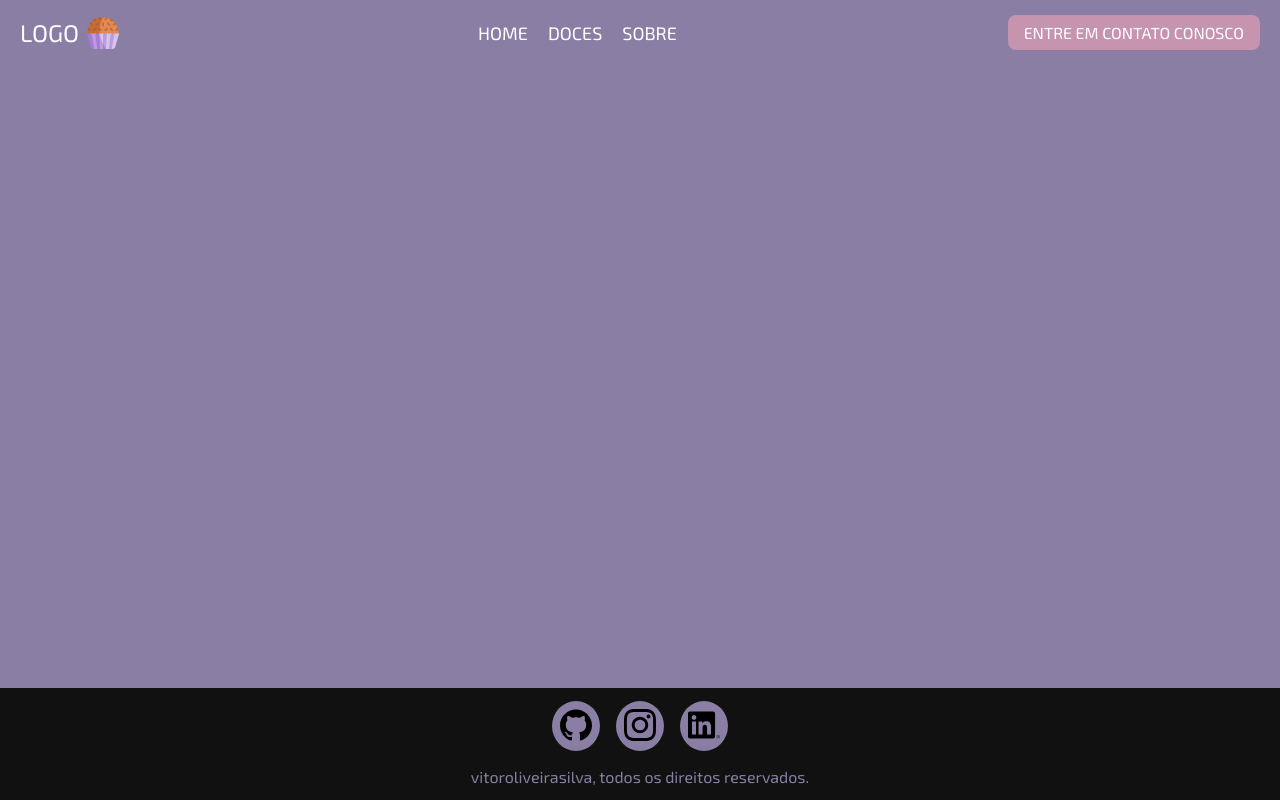
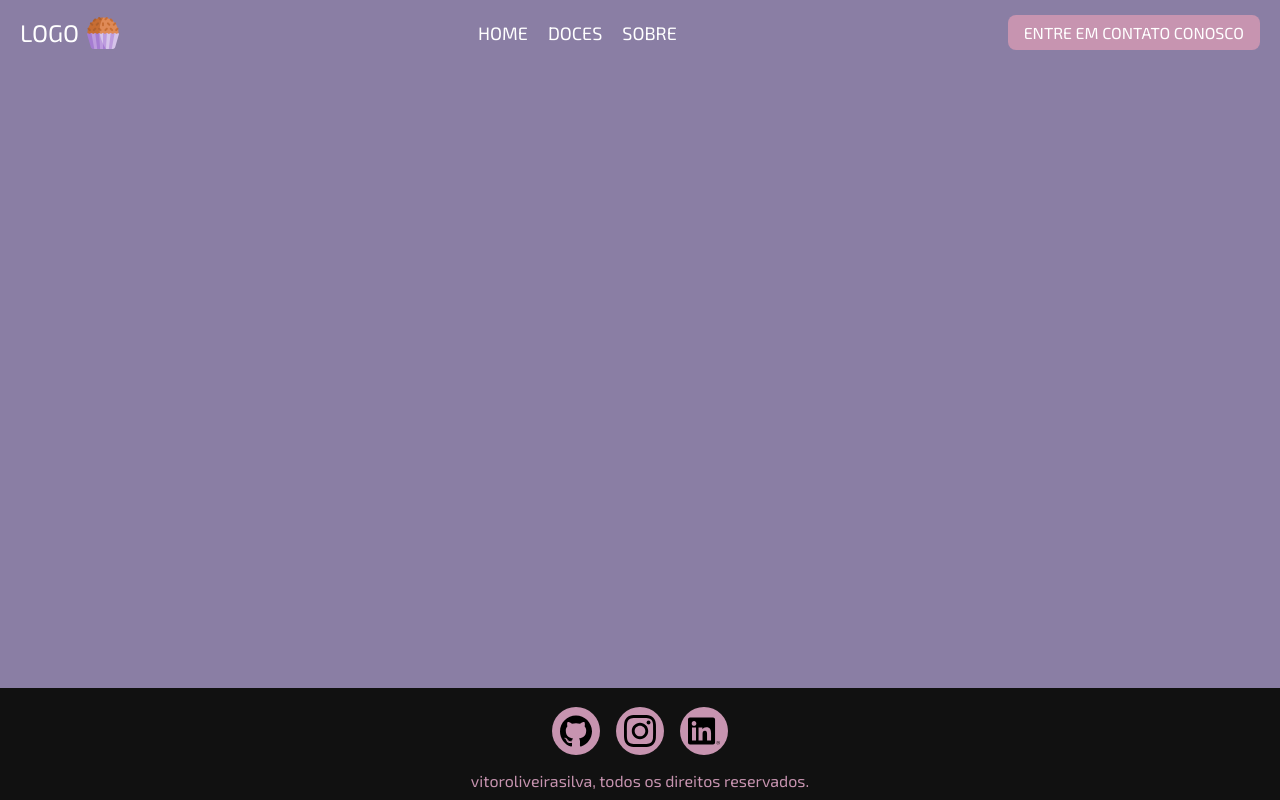
Before and after one commit to vitoroliveirasilva/LandingPage_Doceria, a plain HTML site: page Doceria/index.html in a window 1280 px wide. Drawn offline with Linux system fonts and the light colour scheme.

Commit message:
Recreated footer

```diff
--- a/Doceria/css/style.css
+++ b/Doceria/css/style.css
@@ -18,6 +18,7 @@ body {
     display: flex;
     flex-direction: column;
     min-height: 100vh;
+    max-width: 100vw;
 }
 
 a {
@@ -27,7 +28,6 @@ a {
 
 header {
     background-color: var(--background-color);
-    box-shadow: 0px 3px 10px var(--box-shadow-color);
     padding: .5rem 0;
 }
 
@@ -75,7 +75,7 @@ header {
     color: var(--text-color);
     text-decoration: none;
     font-size: 18px;
-    transition: color 0.3s ease;
+    transition: color 0.5s ease;
 }
 
 .nav-link:hover {
@@ -89,7 +89,7 @@ header {
     border-radius: 8px;
     padding: 0.5rem 1rem;
     cursor: pointer;
-    transition: background-color 0.3s ease;
+    transition: background-color 0.5s ease;
 }
 
 .nav-button button a {
@@ -126,53 +126,53 @@ main {
 /* Footer */
 footer {
     background-color: var(--gray-color);
-    padding: 5px;
+    display: flex;
+    justify-content: space-evenly ;
+    align-items: center;
+    flex-direction: column;
+    width: 100%;
+    height: 7rem;
 }
 
-.social-icons {
+.footer-social-list ul {
+    list-style: none;
     display: flex;
-    justify-content: center;
+    align-items: center;
+    margin: 0;
+    padding: 0;
 }
 
-.social-icons svg {
+.footer-item-social a {
+    display: flex;
+    align-items: center;
+    flex-direction: row;
+    cursor: pointer;
+    background-color: var(--hover-color);
+    margin: .5rem;
+    border-radius: 50%;
+    transition: .8s ease;
+    transition: background-color 0.5s ease;
+}
+
+.footer-item-social a:hover {
+    background-color: var(--gray-color);
+    transition: background-color 0.5s ease;
+}
+
+.footer-item-social a svg {
     width: 2rem;
     height: 2rem;
     padding: .5rem;
+    transition: fill 0.8s ease;
 }
 
-.social-icons a svg:hover {
-    fill: var(--background-color);
-    transition: .8s;
-}
-
-.social-icons a {
-    background-color: var(--background-color);
-    margin: .5rem;
-    border-radius: 50%;
-    transition: .8s;
-}
-
-.social-icons a:hover {
-    background-color: var(--gray-color);
-    transition: .8s;
-}
-
-.footer-social-item {
-    width: 2rem;
-    fill: currentColor;
-    transition: .8s;
-}
-
-.footer-rights {
-    text-align: center;
+.footer-item-social a svg:hover {
+    fill: var(--hover-color);
+    transition: fill 0.8s ease;
 }
 
 .footer-rights p {
-    padding: 10px;
-}
-
-.footer-rights p, a {
-    color: var(--background-color);
+    color: var(--hover-color);
 }
 
 
--- a/Doceria/index.html
+++ b/Doceria/index.html
@@ -62,9 +62,9 @@
 
     <!--============= Footer =============-->
     <footer>
-        <div class="footer-social">
-            <div class="social-icons">
-                <!-- Icon svg GitHub -->
+        <div class="footer-social-list">
+            <ul>
+                <li class="footer-item-social"> <!-- Icon svg GitHub -->
                     <a href="https://github.com/vitoroliveirasilva" target="_blank">
                     <svg xmlns="http://www.w3.org/2000/svg" xmlns:xlink="http://www.w3.org/1999/xlink" version="1.1" id="Capa_1" x="0px" y="0px" viewBox="0 0 24 24" style="enable-background:new 0 0 24 24;" xml:space="preserve" width="512" height="512">
                         <g>
@@ -79,8 +79,9 @@
                         </g>
                     </svg>
                     </a>
+                </li>
 
-                <!-- Icon svg Instagram -->
+                <li class="footer-item-social"> <!-- Icon svg Instagram -->
                     <a href="https://www.instagram.com/vituuu.pdf/" target="_blank">
                         <svg xmlns="http://www.w3.org/2000/svg" xmlns:xlink="http://www.w3.org/1999/xlink" version="1.1" id="Capa_1" x="0px" y="0px" viewBox="0 0 24 24" style="enable-background:new 0 0 24 24;" xml:space="preserve" width="512" height="512">
                             <g>
@@ -90,8 +91,9 @@
                             </g>
                         </svg>
                     </a>
+                </li>
 
-                <!-- Icon svg Linkedin -->
+                <li class="footer-item-social"> <!-- Icon svg Linkedin -->
                     <a href="https://www.linkedin.com/in/vitor-oliveira-302558228" target="_blank">
                         <svg xmlns="http://www.w3.org/2000/svg" xmlns:xlink="http://www.w3.org/1999/xlink" version="1.1" id="Capa_1" x="0px" y="0px" viewBox="0 0 24 24" style="enable-background:new 0 0 24 24;" xml:space="preserve" width="512" height="512">
                             <g>
@@ -101,10 +103,11 @@
                             </g>
                         </svg>
                     </a>
-            </div>
+                </li>
+            </ul>
         </div>
         <div class="footer-rights">
-            <p><a href="https://github.com/vitoroliveirasilva" target="_blank">vitoroliveirasilva</a>, todos os direitos reservados.</p>
+            <p>vitoroliveirasilva, todos os direitos reservados.</p>
         </div>
     </footer>
 </body>
```
Lines whose indentation alone changed are shown as unchanged.
